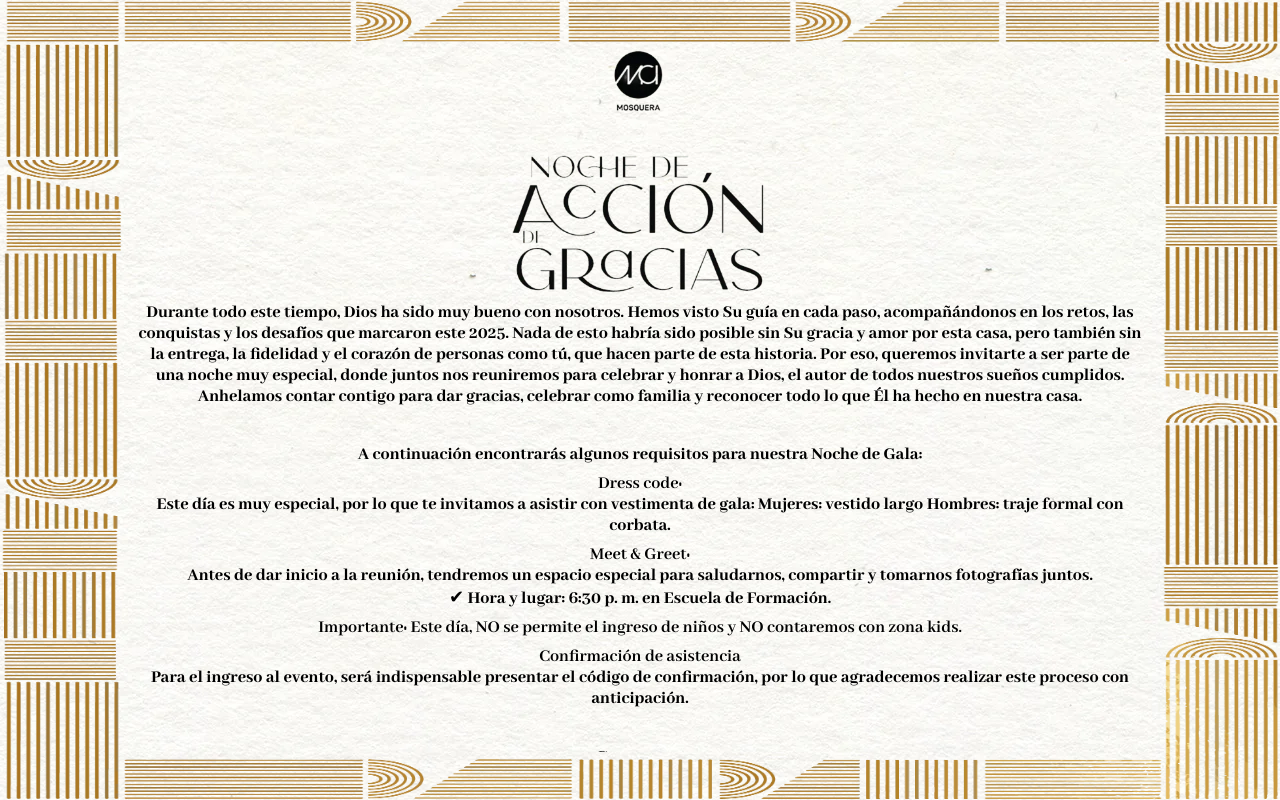
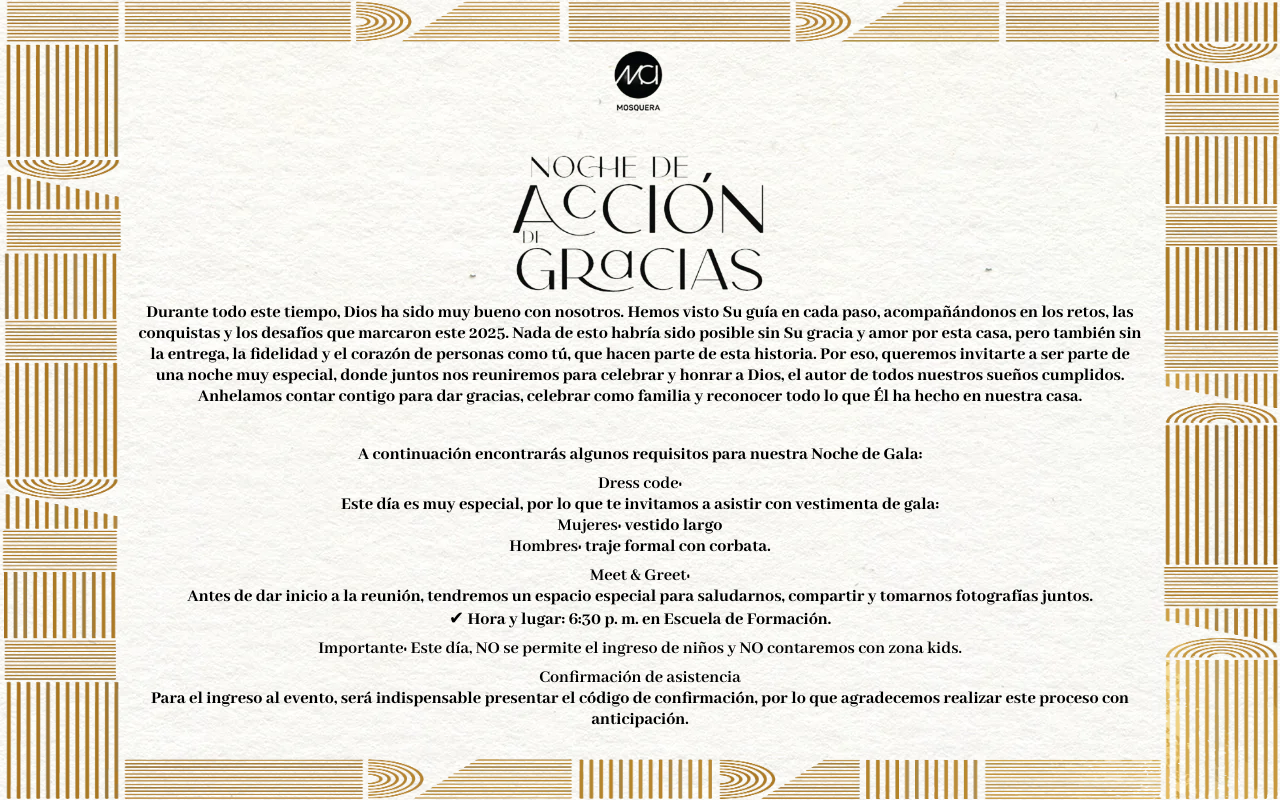
Before and after one commit to invitacionesmcim/AcciondegraciasMCIM2025, a plain HTML site: page index.html in a window 1280 px wide. Drawn offline with nearby package versions, Linux system fonts and the light colour scheme; a web font is replaced by a local one.

```diff
--- a/index.html
+++ b/index.html
@@ -31,10 +31,10 @@
 <p> <b>Dress code:</b>
  <br>
 Este día es muy especial, por lo que te invitamos a asistir con vestimenta de gala:
-
-Mujeres: vestido largo
-
-Hombres: traje formal con corbata.
+<br>
+<b>Mujeres:</b> vestido largo
+<br>
+<b>Hombres:</b> traje formal con corbata.
 </p>
 
 <p>
```
